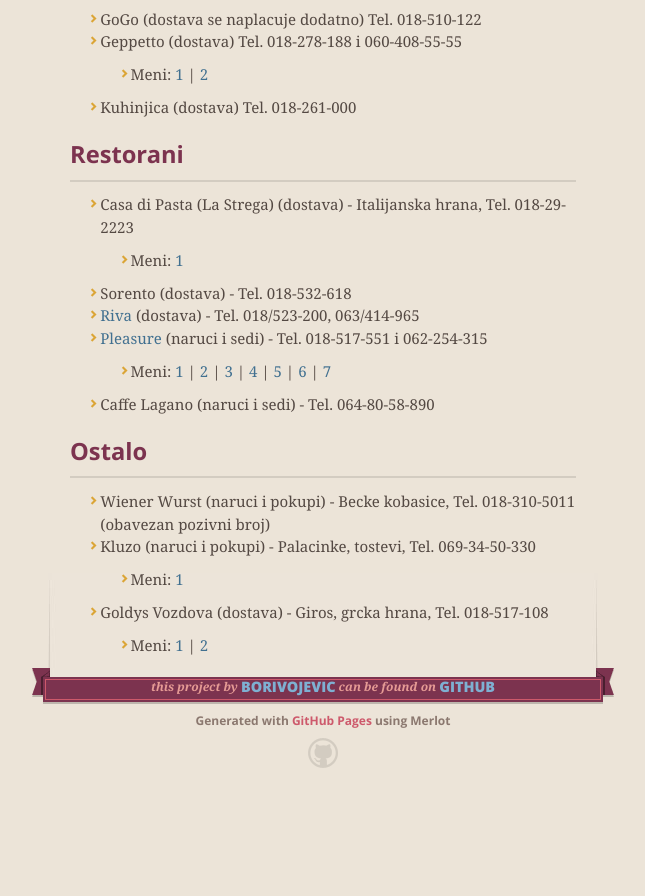
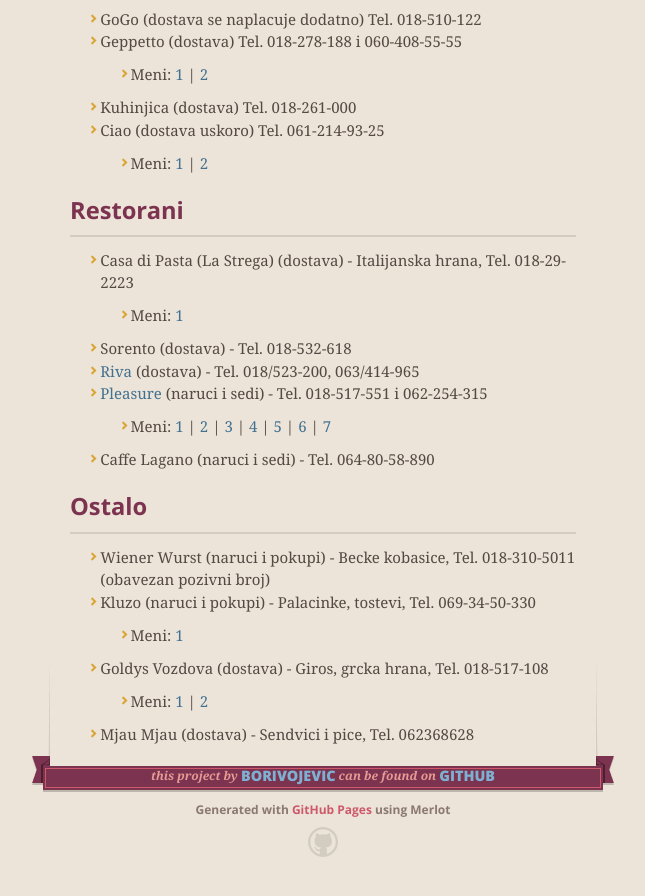
Before and after one commit to borivojevic/restorani-nis, a plain HTML site: page index.html in a window 1280 px wide. Shown: the part 478-1374 px from the top of the page, without its empty margins (317-962 px from the left). Before the commit the page ends 1286 px from the top, so only its background shows below. Drawn offline with nearby package versions, Linux system fonts and the light colour scheme.

```diff
--- a/index.html
+++ b/index.html
@@ -79,6 +79,15 @@
 </ul>
 </li>
 <li>Kuhinjica (dostava) Tel. 018-261-000</li>
+<li>Ciao (dostava uskoro) Tel. 061-214-93-25
+
+<ul>
+<li>Meni:
+<a href="https://raw.github.com/borivojevic/restorani-nis/master/menu/ciao/ciao-1.jpg" title="Strana 1">1</a> |
+<a href="https://raw.github.com/borivojevic/restorani-nis/master/menu/ciao/ciao-2.jpg" title="Strana 2">2</a>
+</li>
+</ul>
+</li>
 </ul><h2>Restorani</h2>
 
 <ul>
@@ -130,6 +139,7 @@
 </li>
 </ul>
 </li>
+<li>Mjau Mjau (dostava) - Sendvici i pice, Tel. 062368628</li>
 </ul>
       </section>
 
```
Also changed, not shown: params.json (+1 -1 lines).
